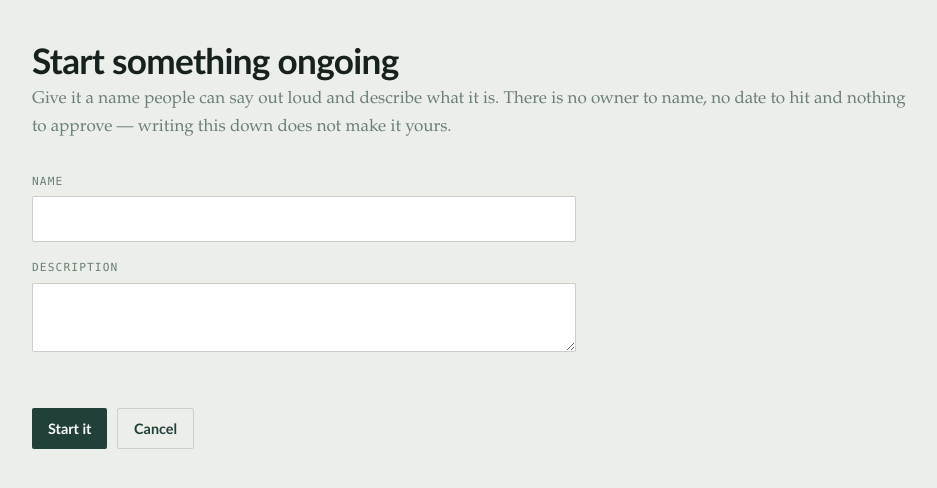
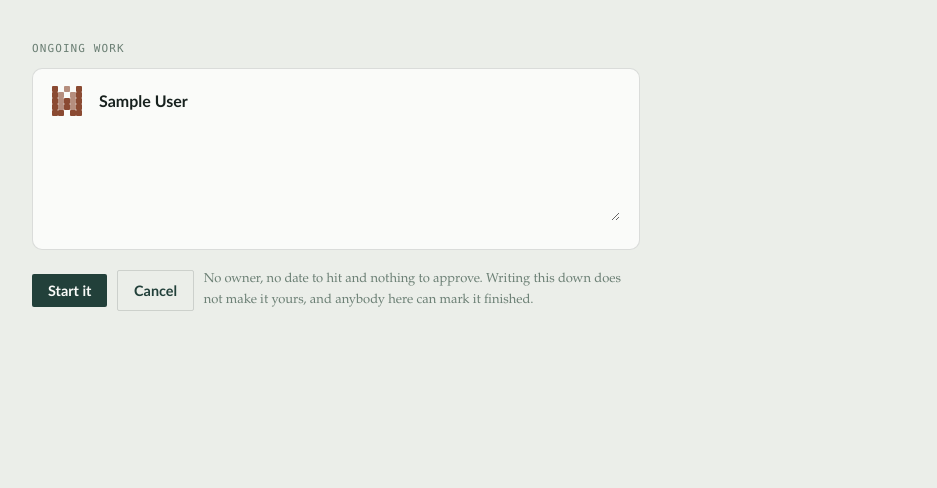
Before and after one commit to ewolters/dugnadsand, a Django app: template site_app/templates/site_app/project_form.html in a window 1280 px wide. Shown: the part 55-543 px from the top of the page, without its empty margins (168-1105 px from the left). Run offline with Django 5.2, Linux system fonts and the light colour scheme; the template is opened without the code that fills it: most values are stand-ins (such as "Sample title", 1, 10 or a date in 2020); form fields are guessed from the names that the template uses.

Commit message:
Projects get the same treatment as the community
Three pages, one shape.

Starting a project reuses the composer: a card with the writer's face, the
name as a borderless title and the description under it, both carrying
their prompt as placeholder text. It was two labelled fields stacked down
the page, which made starting something feel like registering it. The
reassurance — no owner, no date, nothing to approve, anybody can mark it
finished — sits once beside the button instead of as a lede nobody reads
twice.

The list becomes posts. A project's name is set as a name rather than in
mono under a "Written down by" header, its description is body copy, and
the provenance drops to one quiet meta line. A finished project keeps its
card and loses its weight.

The detail page stops being a different product from the page its
postings came from. Postings under a project now render exactly as they
do on the community feed — same avatar, same asking/offering chip, same
link through to the posting itself, which they did not have before.
Comments become speech in their own field, with the pill composer, and
the paragraph explaining @ and $ moves below the box instead of sitting
between the label and the input.

The material list uses the same card as everything else on the page, so
"what it needs" and "what is open under this" stop looking like two
different kinds of object.

WHAT DID NOT CHANGE is what any of it collects or shows. ProjectForm
still takes a name and a description and nothing else — no owner, no
status, no target date, no budget, no approval — and the count on a
project card is of OPEN POSTINGS, a property of the work, never of a
person. The ledger table at the foot still refuses a total, and still
says why: a project with one contributor is that person's total.

687 tests, manifest 11/11 UPHELD. Live.

Co-Authored-By: Claude Opus 5 (1M context) <noreply@anthropic.com>

```diff
--- a/site_app/templates/site_app/project_form.html
+++ b/site_app/templates/site_app/project_form.html
@@ -1,31 +1,37 @@
 {% extends "app_base.html" %}
+{% load avatars %}
 {% block title %}Start something ongoing — Dugnadsand{% endblock %}
 {% block content %}
-<h1>Start something ongoing</h1>
-<p class="lede">Give it a name people can say out loud and describe what it is. There is
-   no owner to name, no date to hit and nothing to approve — writing this down does not
-   make it yours.</p>
+<p class="crumb"><a href="/projects/">Ongoing work</a></p>
+<h1 class="sr">Start something ongoing</h1>
 
-<form method="post" class="stack">
+{% comment %}
+  Same shape as writing a posting: the words lead, in a card with the
+  writer's own face on it. Two labelled fields stacked down the page made
+  starting a project feel like registering one.
+{% endcomment %}
+
+<form method="post" class="compose-post">
   {% csrf_token %}
   {% if form.non_field_errors %}<p class="err">{{ form.non_field_errors.0 }}</p>{% endif %}
 
-  <div>
-    <label for="{{ form.name.id_for_label }}">{{ form.name.label }}</label>
+  <div class="say-it">
+    <p class="whoami">{% avatar member 30 %}<b>{{ member.display_name }}</b></p>
+
+    <label class="sr" for="{{ form.name.id_for_label }}">{{ form.name.label }}</label>
     {{ form.name }}
     {% if form.name.errors %}<p class="err">{{ form.name.errors.0 }}</p>{% endif %}
-  </div>
 
-  <div>
-    <label for="{{ form.description.id_for_label }}">{{ form.description.label }}</label>
+    <label class="sr" for="{{ form.description.id_for_label }}">{{ form.description.label }}</label>
     {{ form.description }}
-    <p class="help">{{ form.description.help_text }}</p>
     {% if form.description.errors %}<p class="err">{{ form.description.errors.0 }}</p>{% endif %}
   </div>
 
-  <div class="row">
+  <div class="row send">
     <button type="submit" class="act">Start it</button>
     <a class="act quiet" href="/projects/">Cancel</a>
+    <p class="note">No owner, no date to hit and nothing to approve. Writing this down
+       does not make it yours, and anybody here can mark it finished.</p>
   </div>
 </form>
 {% endblock %}
--- a/templates/app_base.html
+++ b/templates/app_base.html
@@ -193,6 +193,18 @@
        input alone; without it the only signal is a 13px dot. */
     .which label:has(input:checked) { background:var(--brand-white);
       border-color:var(--brand-spruce); color:var(--brand-ink); }
+
+    /* The project composer reuses .say-it, so its title field needs the same
+       borderless treatment the body already has. */
+    .say-it input[type=text] { border:0; padding:0; background:none;
+      font-family:var(--brand-font-sans); font-size:1.25rem; font-weight:600;
+      color:var(--brand-ink); margin-bottom:.5rem; }
+    .say-it input[type=text]:focus-visible { outline:0; }
+    .say-it input[type=text]::placeholder { color:var(--brand-moss);
+      font-weight:400; }
+
+    /* A finished project is still worth reading, just not competing. */
+    .post.done { opacity:.68; }
 
     .more-detail { margin:1rem 0 0; }
     .more-detail summary { cursor:pointer; font-family:var(--brand-font-mono);
```
Also changed, not shown: site_app/forms.py (+9 -1 lines), site_app/templates/site_app/project_detail.html (+26 -19 lines), site_app/templates/site_app/projects.html (+19 -11 lines).
